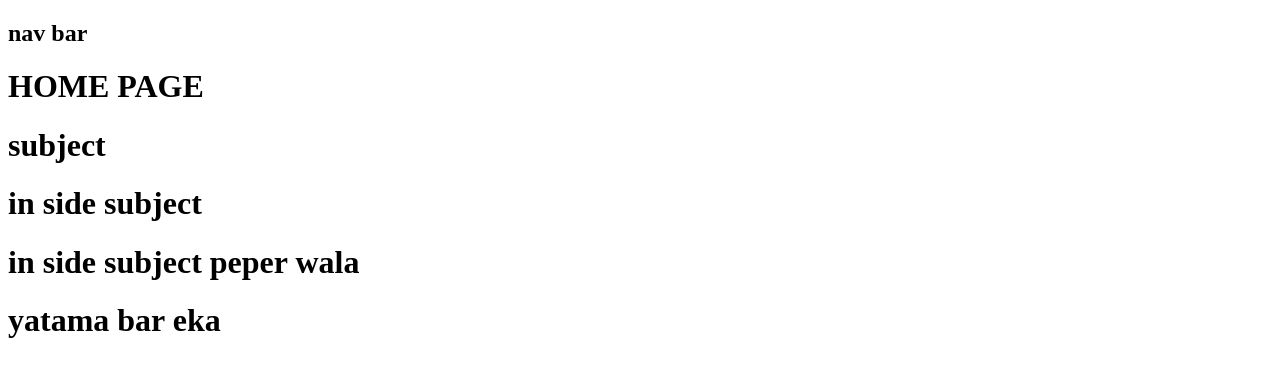
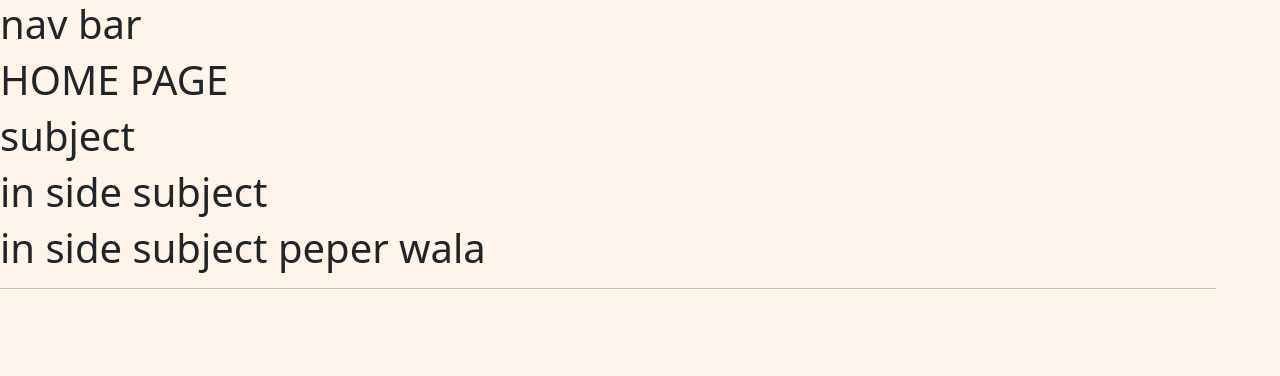
Before and after one commit to chinthaka-madushan/OL-Supporter-site, a plain HTML site: page index.html in a window 1280 px wide. Drawn offline with nearby package versions, Linux system fonts and the light colour scheme.

Commit message:
bootstrap link

```diff
--- a/index.html
+++ b/index.html
@@ -5,8 +5,9 @@
     <meta name="viewport" content="width=device-width, initial-scale=1.0">
     <title>OLSupporter</title>
     <link rel="stylesheet" href="style.css">
+    <link href="https://cdn.jsdelivr.net/npm/bootstrap@5.3.3/dist/css/bootstrap.min.css" rel="stylesheet" integrity="sha384-QWTKZyjpPEjISv5WaRU9OFeRpok6YctnYmDr5pNlyT2bRjXh0JMhjY6hW+ALEwIH" crossorigin="anonymous">
 </head>
-<body>
+<body style="background-color:#fef4e9 ;">
     <nav ><h1>nav bar</h1></nav>
 
     <div id="homePage">
@@ -25,9 +26,11 @@
         <h1>in side subject peper wala</h1>
     </div>
 
-    <div id="">
-        <h1>yatama bar eka</h1>
+    <hr style="width: 95%;">
+    <div class="container">
+
     </div>
     <script src="app.js"></script>
+    <script src="https://cdn.jsdelivr.net/npm/bootstrap@5.3.3/dist/js/bootstrap.bundle.min.js" integrity="sha384-YvpcrYf0tY3lHB60NNkmXc5s9fDVZLESaAA55NDzOxhy9GkcIdslK1eN7N6jIeHz" crossorigin="anonymous"></script>
 </body>
 </html>
```
Also changed, not shown: img/chinthaka.jpg (added).
